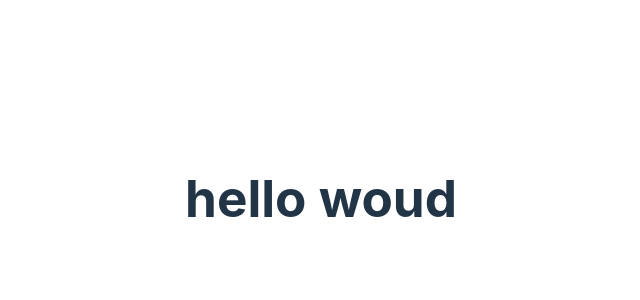
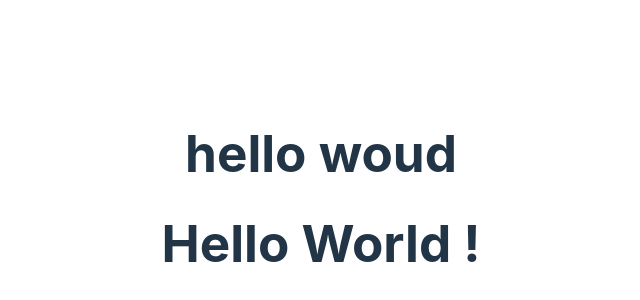
Before and after one commit to Zong001/todo-ui, a React (Vite) app: page / in a window 1280 px wide. Shown: the part 202-502 px from the top of the page, without its empty margins (319-959 px from the left). Built offline with nearby package versions, Linux system fonts and the light colour scheme.

Commit message:
118. Understanding Folder Structure

```diff
--- a/src/App.jsx
+++ b/src/App.jsx
@@ -2,6 +2,7 @@ import { useState } from "react";
 import reactLogo from "./assets/react.svg";
 import viteLogo from "/vite.svg";
 import "./App.css";
+import HelloWorld from "./HelloWorld";
 
 function App() {
   const [count, setCount] = useState(0);
@@ -9,6 +10,7 @@ function App() {
   return (
     <>
       <h1>hello woud</h1>
+      <HelloWorld />
     </>
   );
 }
--- /dev/null
+++ b/src/HelloWorld.jsx
@@ -0,0 +1,5 @@
+function HelloWorld() {
+  return <h1 className="text-center">Hello World !</h1>;
+}
+
+export default HelloWorld;
```
